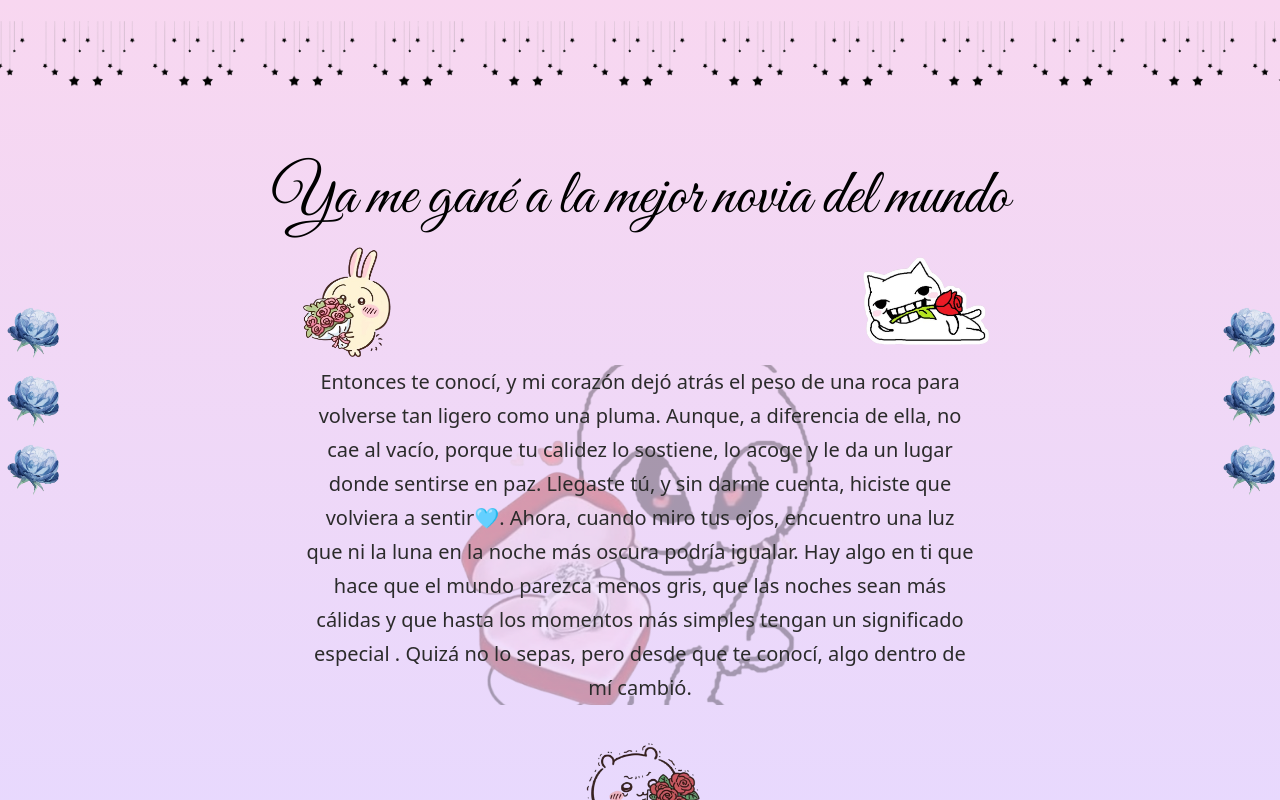
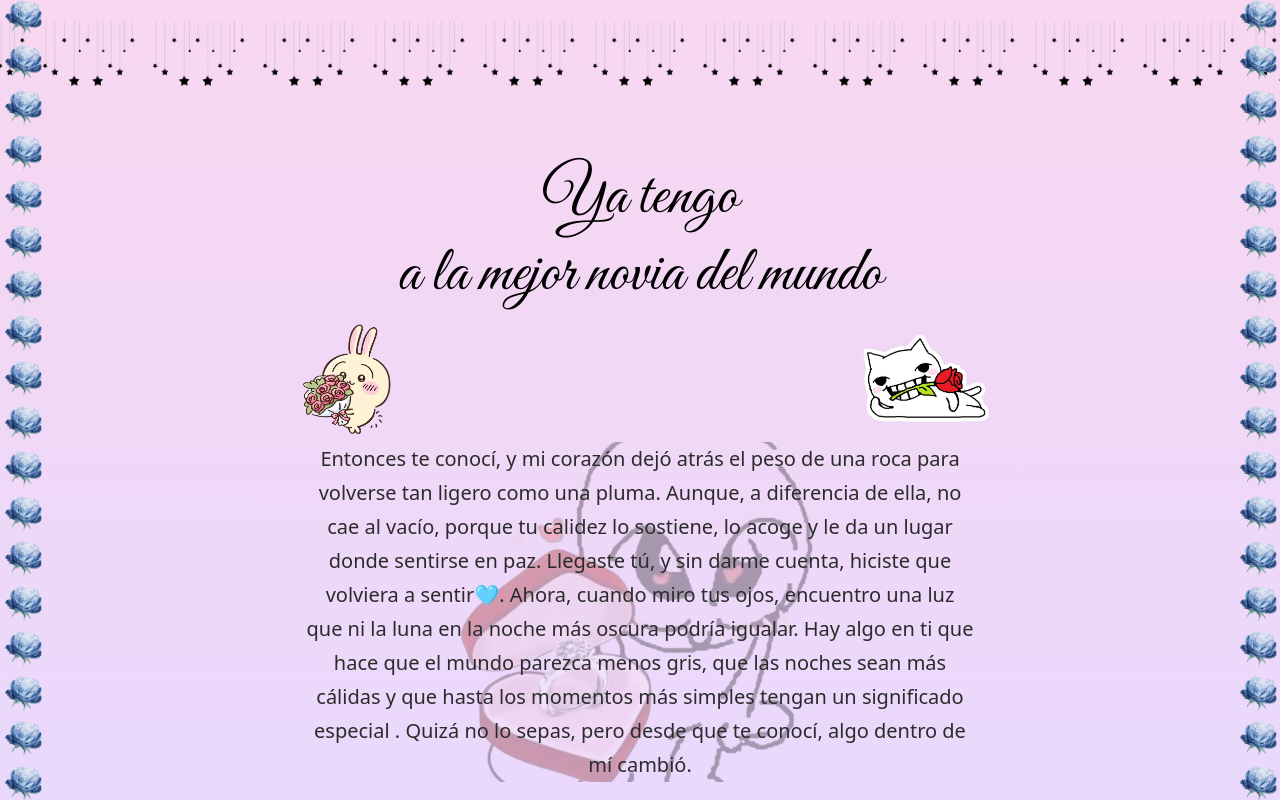
Before and after one commit to wmartinc/temporal, a React (Vite) app: page / in a window 1280 px wide. Shown: the top 800 px of the page. Built offline with nearby package versions, Linux system fonts and the light colour scheme.

Commit message:
Update title and add more side flowers

```diff
--- a/src/App.jsx
+++ b/src/App.jsx
@@ -68,17 +68,21 @@ function App() {
         aria-hidden="true"
       />
       <div className="side-flowers side-flowers-left" aria-hidden="true">
-        <img src={flores} alt="" className="side-flower" />
-        <img src={flores} alt="" className="side-flower" />
-        <img src={flores} alt="" className="side-flower" />
+        {Array.from({ length: 18 }).map((_, i) => (
+          <img key={i} src={flores} alt="" className="side-flower" />
+        ))}
       </div>
       <div className="side-flowers side-flowers-right" aria-hidden="true">
-        <img src={flores} alt="" className="side-flower" />
-        <img src={flores} alt="" className="side-flower" />
-        <img src={flores} alt="" className="side-flower" />
+        {Array.from({ length: 18 }).map((_, i) => (
+          <img key={i} src={flores} alt="" className="side-flower" />
+        ))}
       </div>
       <main className="page">
-        <h1 className="title">Ya me gané a la mejor novia del mundo</h1>
+        <h1 className="title">
+          Ya tengo
+          <br />
+          a la mejor novia del mundo
+        </h1>
         <div className="content-wrapper">
           <img src={usagi} alt="" className="content-corner content-corner-left" aria-hidden="true" />
           <img src={kawa} alt="" className="content-corner content-corner-right" aria-hidden="true" />
--- a/src/index.css
+++ b/src/index.css
@@ -20,7 +20,7 @@ body {
   transform: translateY(-50%);
   display: flex;
   flex-direction: column;
-  gap: 0.25rem;
+  gap: 0;
   z-index: 0;
   pointer-events: none;
 }
@@ -34,7 +34,7 @@ body {
 }
 
 .side-flower {
-  width: clamp(20px, 5vw, 70px);
+  width: clamp(14px, 3.5vw, 45px);
   height: auto;
   display: block;
 }
@@ -122,7 +122,7 @@ body {
   display: flex;
   flex-direction: column;
   align-items: center;
-  padding: clamp(3rem, 8vw, 6rem) calc(clamp(20px, 5vw, 70px) + clamp(0.75rem, 2vw, 1.5rem)) 2rem;
+  padding: clamp(3rem, 8vw, 6rem) calc(clamp(14px, 3.5vw, 45px) + clamp(0.75rem, 2vw, 1.5rem)) 2rem;
   text-align: center;
 }
 
```
